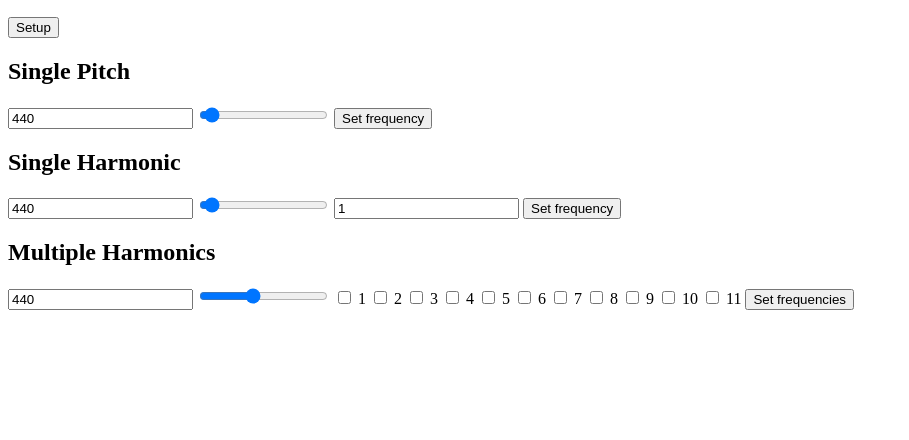
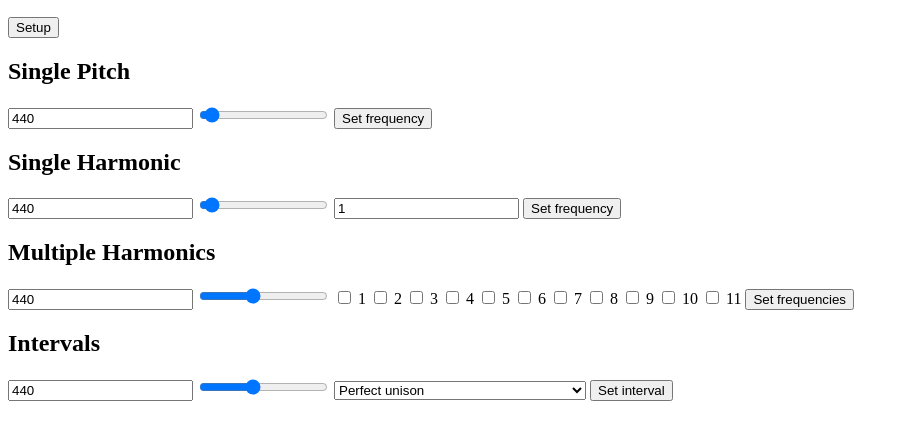
Before and after one commit to Oneman2feet/tuning, a plain HTML site: page index.html in a window 1280 px wide. Shown: the part 110-550 px from the top of the page, without its empty margins (0-909 px from the left). Drawn offline with Linux system fonts and the light colour scheme.

Commit message:
many intervals

```diff
--- a/index.html
+++ b/index.html
@@ -41,5 +41,22 @@
             <input type="checkbox" name="harmonic11" class="harmonicSelect" value="11" /> 11
             <button class="setFreqBtn">Set frequencies</button>
         </div>
+        <div>
+            <h2>Intervals</h2>
+            <input type="text" value="440" class="freqTxt" readonly>
+            <input type="range" min="50" max="1000" value="440" class="slider freqSlider">
+            <select class="intervalSelect">
+                <option value="1">Perfect unison</option>
+                <option value="2">Perfect octave</option>
+                <option value="3/2">Perfect fifth</option>
+                <option value="4/3">Perfect fourth</option>
+                <option value="5/4">Major third</option>
+                <option value="6/5">Just minor third (between 3 and 5)</option>
+                <option value="7/6">Septimal minor third (between 5 and 7)</option>
+                <option value="8/7">Interval from minor 7 to 1</option>
+                <option value="9/8">Major second (a la ninth)</option>
+            </select>
+            <button class="setFreqBtn">Set interval</button>
+        </div>
     </body>
 </html>
--- a/script.js
+++ b/script.js
@@ -5,6 +5,16 @@ function harmonicFrequency(fundamental, harmonic) {
         return fundamental * harmonic;
     else
         console.log("Trouble calculating harmonic " + harmonic);
+        return undefined;
+}
+
+// fundamental is the frequency in hertz
+// ratio is a positive float for which interval above to play
+function intervalFrequency(fundamental, ratio) {
+    if (typeof(ratio) === 'number' && Number.isFinite(ratio) && ratio > 0)
+        return fundamental * ratio;
+    else
+        console.log("Trouble calculating interval with ratio " + ratio);
         return undefined;
 }
 
@@ -24,6 +34,7 @@ window.onload = function() {
             var frequency;
             var harmonicNum = elem.parentElement.querySelector(".harmonicNum");
             var harmonicSelect = elem.parentElement.querySelectorAll(".harmonicSelect");
+            var intervalSelect = elem.parentElement.querySelector(".intervalSelect");
             if (harmonicNum != null) {
                 harmonic = parseInt(harmonicNum.value);
                 console.log("Using fundamental of " + fundamental + " and harmonic of " + harmonic);
@@ -39,6 +50,12 @@ window.onload = function() {
                     return frequency;
                 });
                 playChord(notes);
+            } else if (intervalSelect != null) {
+                console.log(intervalSelect);
+                var selected = intervalSelect[intervalSelect.selectedIndex].value;
+                var ratio = parseFloat(eval(selected));
+                frequency = intervalFrequency(fundamental, ratio);
+                playChord([fundamental, frequency])
             } else {
                 frequency = harmonicFrequency(fundamental, 1);
                 playChord([frequency]);
```
